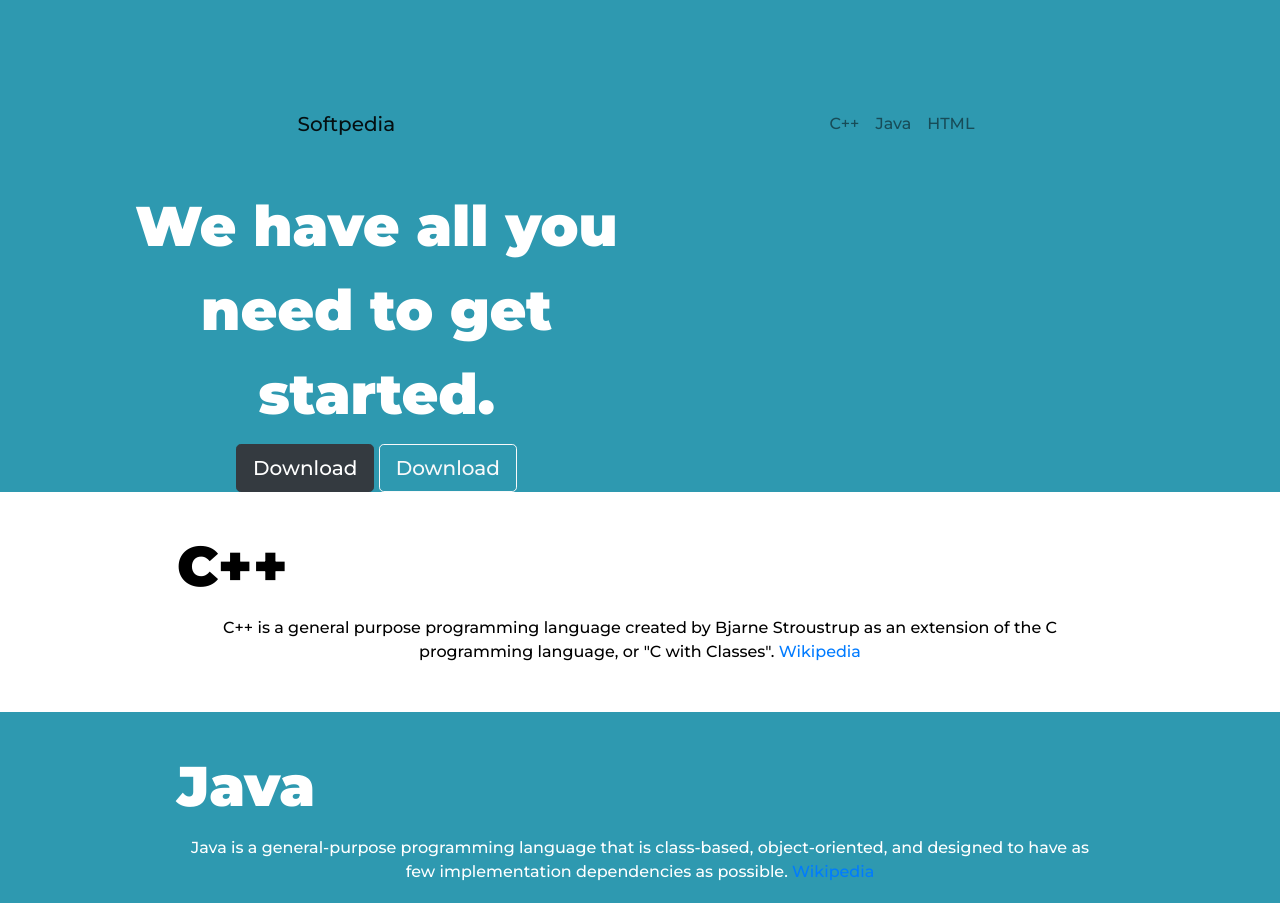
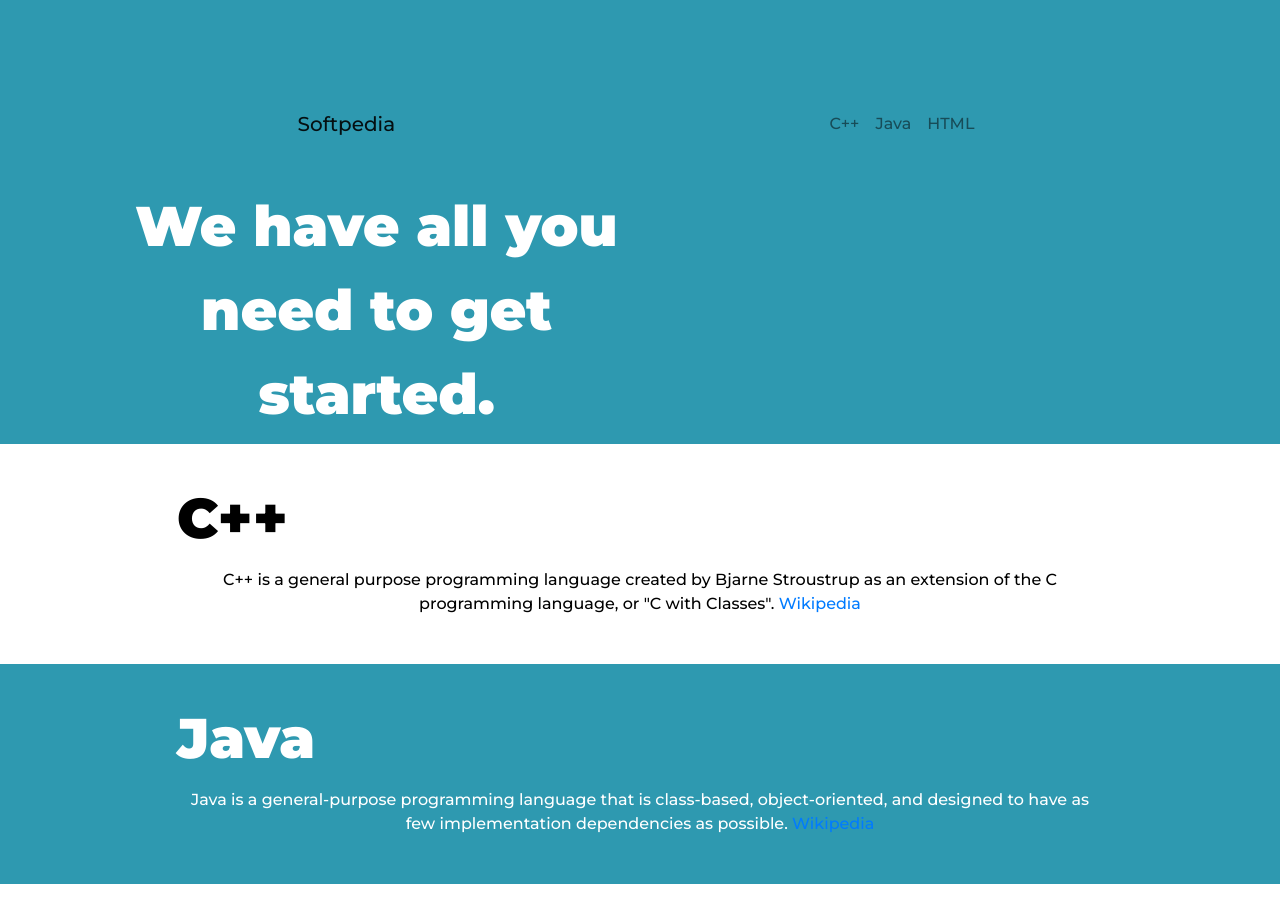
Before and after one commit to MohsenAAkeel/395_Assignment_1_BNJM, a plain HTML site: page index.html in a window 1280 px wide. Shown: the top 903 px of the page. Drawn offline with nearby package versions, Linux system fonts and the light colour scheme.

Commit message:
Added navbar and removed unnecessary buttons Closes #3

```diff
--- a/index.html
+++ b/index.html
@@ -50,8 +50,6 @@
         <div class="row">
             <div class="col-lg-6">
                 <h1 class= "title-heading">We have all you need to get started.</h1>
-                <button type="button" class= "btn btn-dark btn-lg download-button"><i class="fab fa-apple"></i>Download</button>
-                <button type="button" class= "btn btn-outline-light btn-lg download-button"><i class="fab fa-google-play"></i>Download</button>
             </div>
         </div>
     </section>
```
